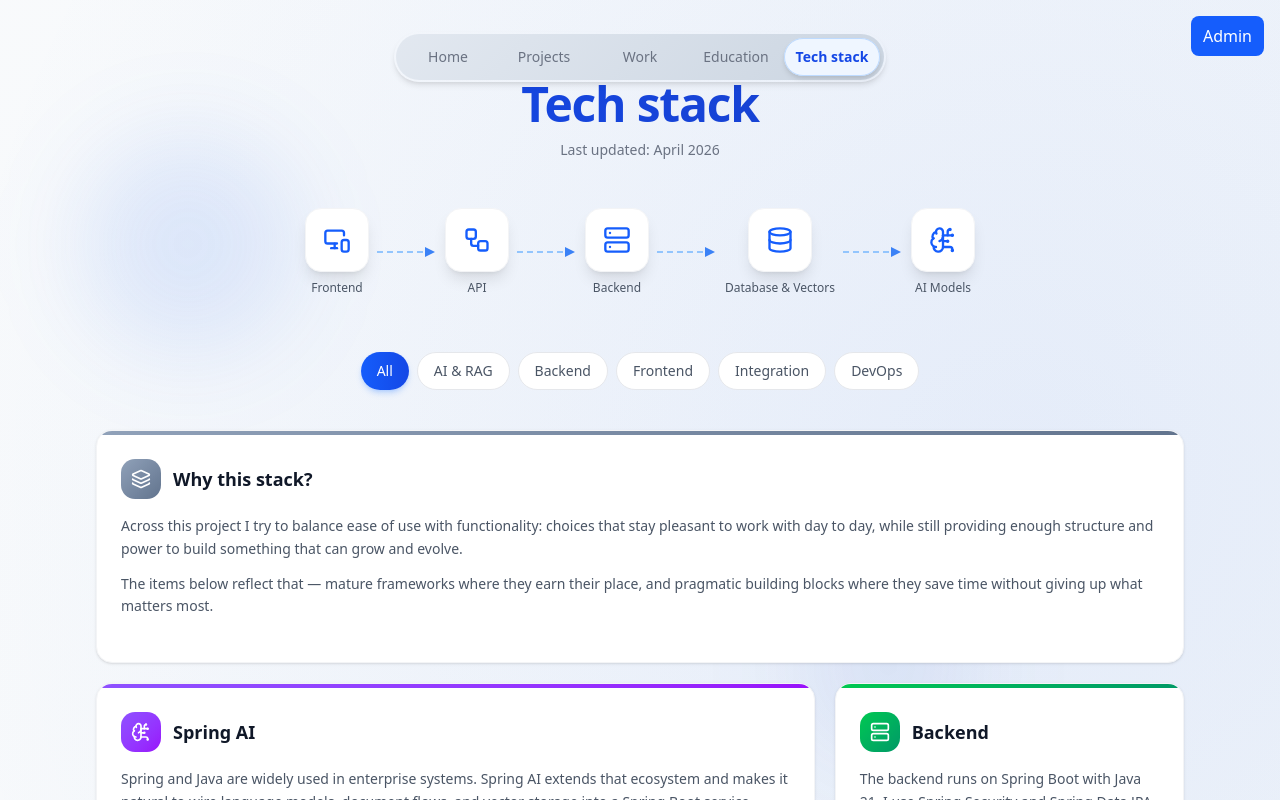
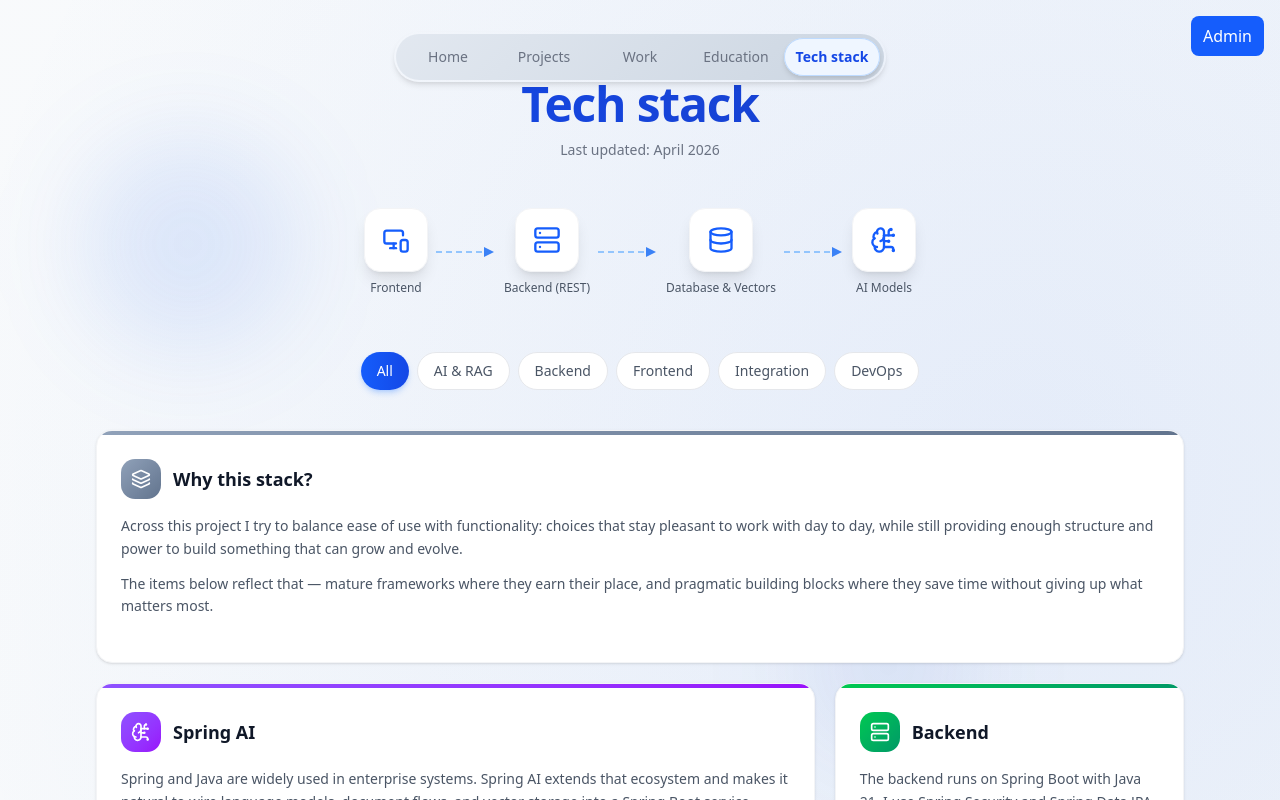
Before and after one commit to kdm-kev-NTNU/AboutMe, a Vue app in the folder frontend/homepage/: page /tech-stack in a window 1280 px wide. Shown: the top 800 px of the page. Built offline with nearby package versions, Linux system fonts and the light colour scheme.

Commit message:
fix(frontend): remove standalone API node from tech stack hero diagram
The hero showed Frontend -> API -> Backend, implying a separate API layer in front of the backend. REST is Spring Boot's own surface, so merge it into the Backend node and drop the redundant step.

```diff
--- a/frontend/homepage/src/views/TechStackView.vue
+++ b/frontend/homepage/src/views/TechStackView.vue
@@ -64,15 +64,13 @@ const heroNodes = computed(() =>
   isNo.value
     ? [
         { label: 'Frontend', icon: MonitorSmartphone },
-        { label: 'API', icon: Workflow },
-        { label: 'Backend', icon: Server },
+        { label: 'Backend (REST)', icon: Server },
         { label: 'Database & Vektorer', icon: Database },
         { label: 'AI-modeller', icon: BrainCircuit },
       ]
     : [
         { label: 'Frontend', icon: MonitorSmartphone },
-        { label: 'API', icon: Workflow },
-        { label: 'Backend', icon: Server },
+        { label: 'Backend (REST)', icon: Server },
         { label: 'Database & Vectors', icon: Database },
         { label: 'AI Models', icon: BrainCircuit },
       ],
```
